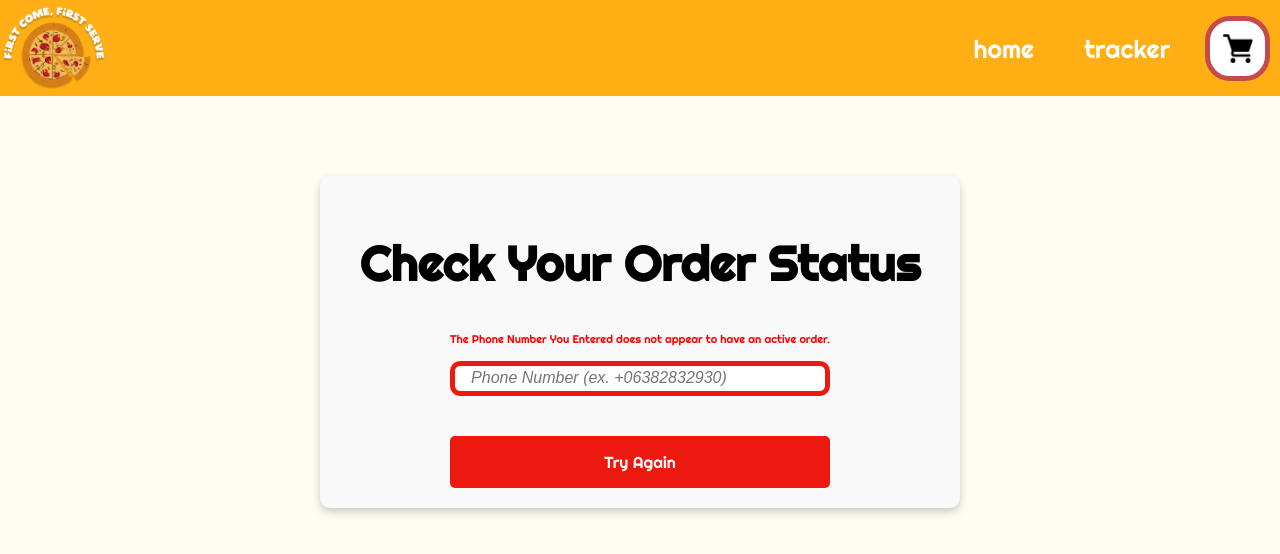
After one commit to nixxxo/PizzaPal-Streamlined-Online-Ordering-Smart-Oven-Integration, a Flask app: template templates/tracker_login_no_phone.html in a window 1280 px wide. The commit adds this page. Shown: the top 554 px of the page. Run offline with Flask 3, Linux system fonts and the light colour scheme; the template is opened without the code that fills it, so the values that code supplies are empty.

Commit message:
add tracker wrong number fix

```diff
--- a/main.py
+++ b/main.py
@@ -217,7 +217,7 @@ def tracker_login():
         if order:
             return redirect(url_for('tracker', phone_number=phone_number))
         else:
-            return "Phone number not found. Please try again."
+            return render_template('tracker_login_no_phone.html')
 
     return render_template('tracker_login.html')
 
--- a/static/styles.css
+++ b/static/styles.css
@@ -571,6 +571,7 @@ th, td {
     text-align: left;
     font-family: Roboto, sans-serif;
     margin: 10px;
+    text-transform: capitalize;
 }
 
 th {
--- a/templates/dashboard.html
+++ b/templates/dashboard.html
@@ -40,11 +40,11 @@
                 <td>{{ order.Postcode }}</td>
                 <td>{{ order.DeliveryMethod }}</td>
                 <td>
-                    <ul>
+                    <ol>
                         {% for item in order.Order %}
                             <li><strong>{{ item.Name }}</strong><br><span style="font-size: 0.6em;">{{ item.Ingredients }}</span></li>
                         {% endfor %}
-                    </ul>
+                    </ol>
                 </td>
                 <td>${{ order['Total Price'] }}</td>
                 <td>
--- /dev/null
+++ b/templates/tracker_login_no_phone.html
@@ -0,0 +1,28 @@
+<!DOCTYPE html>
+<html lang="en">
+<head>
+    <meta charset="UTF-8">
+    <title>Tracker Login</title>
+    <link rel="stylesheet" href="../static/styles.css">
+</head>
+<body class="basic-body">
+    <nav class="nav_bar">
+        <img src="../static/images/logo.png" alt="logo" id="logo">
+        <span class="nav_text"><a href="/">home</a></span>
+        <span class="nav_text"><a href="/tracker-login">tracker</a></span>
+        <a href="/cart">
+            <div id="white_block">
+                <img src="../static/images/shopping-cart-icon.png" alt="shooping cart icon" id="shopping-cart-icon">
+            </div>
+        </a>
+    </nav>
+    <div class="tracker-form-section">
+        <h1 class="title">Check Your Order Status</h1>
+        <form action="/tracker-login" method="post">
+            <span style="font-size: 0.7em ; color: red" class="no-phone">The Phone Number You Entered does not appear to have an active order.</span>
+            <input type="text" id="phone_number" name="phone_number" required placeholder="Phone Number (ex. +06382832930)"><br><br>
+            <button class="tracker-login-btn" type="submit" >Try Again</button>
+        </form>
+    </div>
+</body>
+</html>
```
Also changed, not shown: templates/404.html (added, +27 -0 lines).
